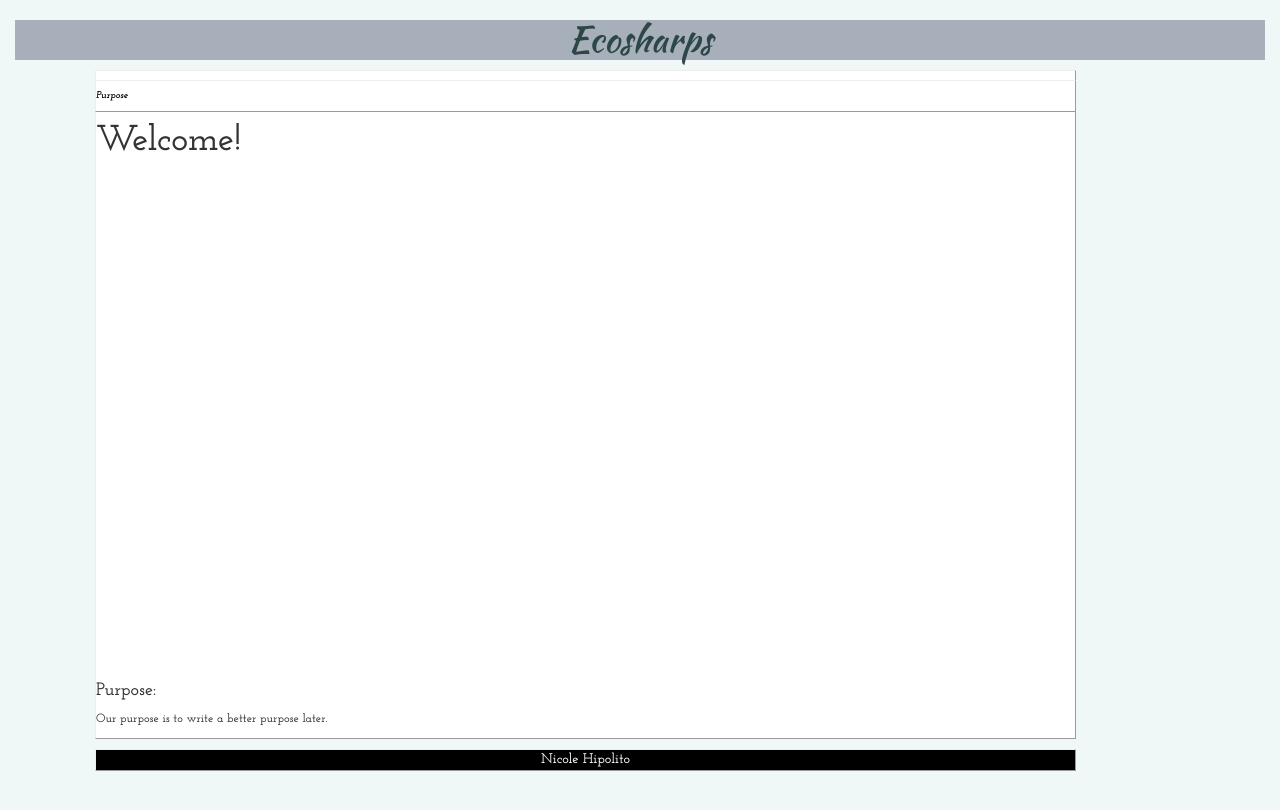
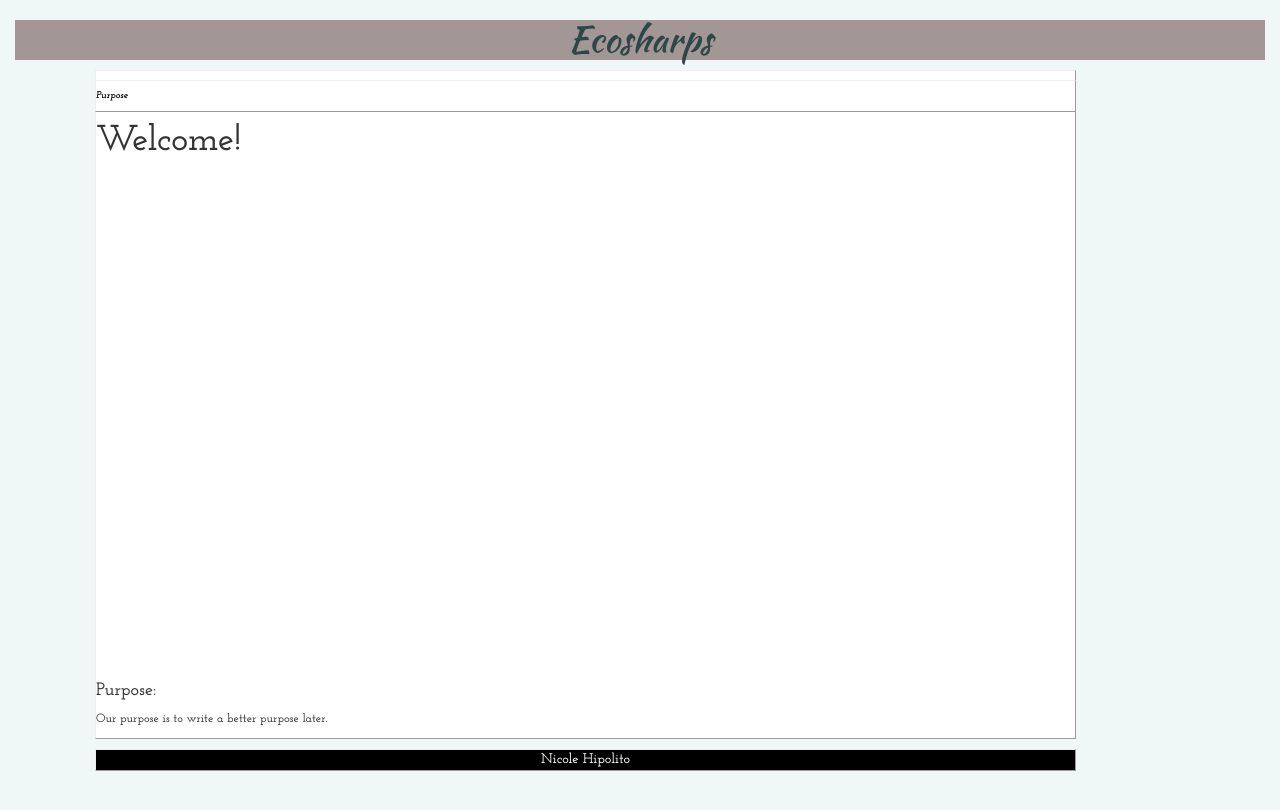
Before and after one commit to NicoleHipolito/NicoleHipolito.github.io, a plain HTML site: page index.html in a window 1280 px wide. Drawn offline with nearby package versions, Linux system fonts and the light colour scheme.

Commit message:
testing colors

```diff
--- a/style.css
+++ b/style.css
@@ -17,7 +17,7 @@
   	color: #2d4746;
   }
   #title {
-  	background-color: #A7AFBB;
+  	background-color: #a39696;
     color: #e2efef;
     text-align:center;
   	width: 100%;
```
